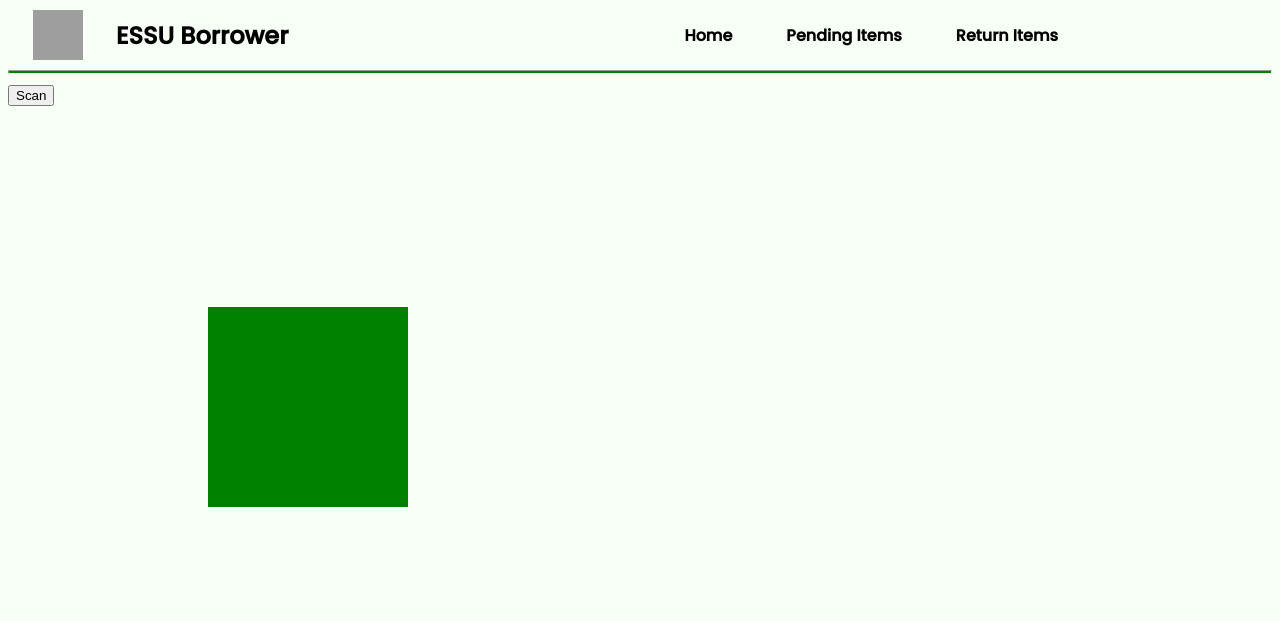
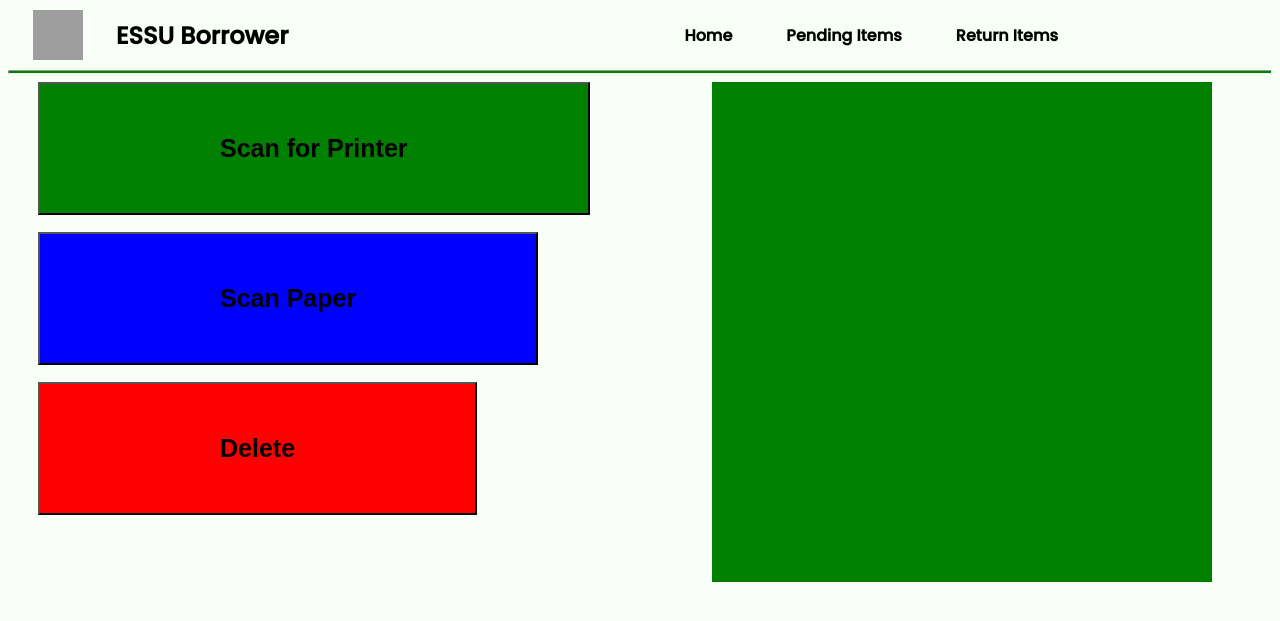
Before and after one commit to CSSO-Linux-User-Group-ESSU/Computer-lab-borrower-system, a Django app: page /home/ in a window 1280 px wide. Shown: the top 621 px of the page. Run offline with Django 5.2, Linux system fonts and the light colour scheme; grey boxes are pictures that could not be loaded.

Commit message:
general update

```diff
--- a/borrower_app/static/borrower_app/css/style.css
+++ b/borrower_app/static/borrower_app/css/style.css
@@ -25,7 +25,7 @@ body{
     transition: background-color 0.3s ease;
     background: #f8fff6;
     padding: 8px 12px;
-    border-radius: 5px;
+    border-radius: 20px;
 }
 
 .nav-home {
@@ -66,20 +66,42 @@ body{
 
 
 
-
-
 /* CSS for Home */
 
+.scan-printer-button{
+    background: green;
+    position: fixed;
+    margin: 0px 30px;
+    padding: 50px 180px;
+    font-weight: bold;
+    font-size: 25px;
+}
 
+.scan-paper-button{
+    background: Blue;
+    position: fixed;
+    margin: 150px 30px;
+    padding: 50px 180px;
+    font-weight: bold;
+    font-size: 25px;
+}
+
+.delete-button{
+    background: red;
+    position: fixed;
+    margin: 300px 30px;
+    padding: 50px 180px;
+    font-weight: bold;
+    font-size: 25px;
+}
 
 .pic-container{
     background-color: green;
-    height: 200px;
-    width: 200px;
-    display: flex;
+    height: 500px;
+    width: 500px;
+    align-items: center;
+    margin: 0px 55%;
     position: fixed;
-    align-items: center;
-    margin: 200px 200px;
 }
 
 
--- a/borrower_app/templates/borrower_app/home.html
+++ b/borrower_app/templates/borrower_app/home.html
@@ -2,7 +2,9 @@
 
 {% block content %}
 
-    <button class="scan-button"> Scan </button>
+    <button class="scan-printer-button">Scan for Printer</button>
+    <button class="scan-paper-button">Scan Paper</button>
+    <button class="delete-button">Delete</button>
     <nav class="pic-container">
 
     </nav>
```
